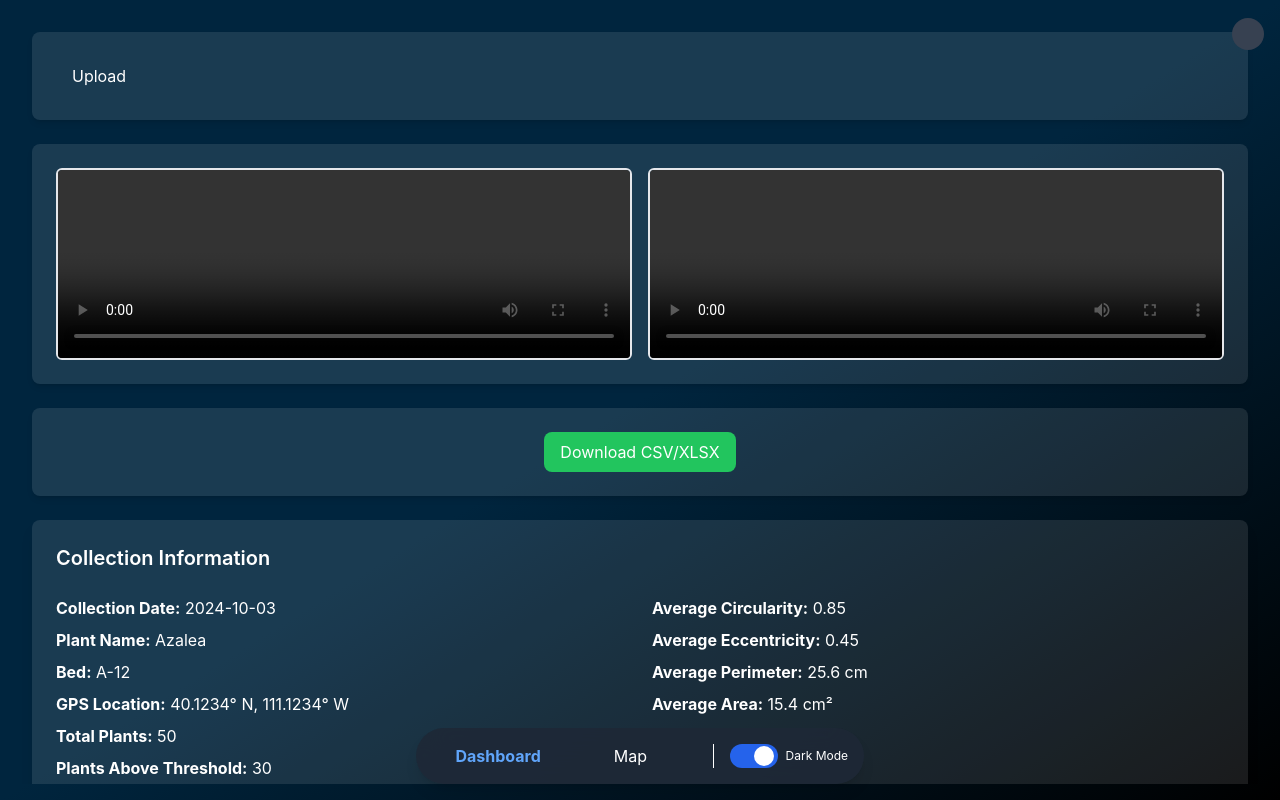
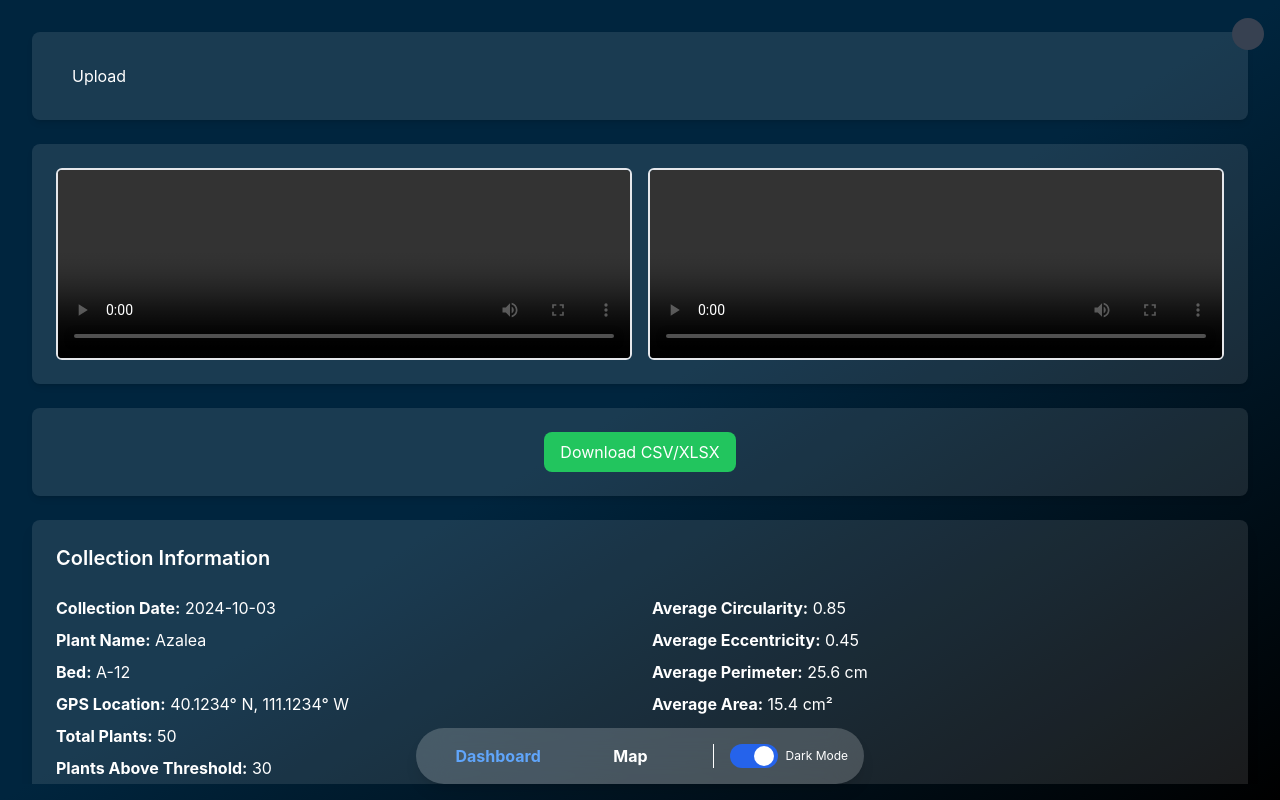
Before and after one commit to mohtasimhadi/OIM-client, a React (Create React App) app: page / in a window 1280 px wide. Built offline with nearby package versions, Linux system fonts and the light colour scheme.

Commit message:
dock changed

```diff
--- a/src/App.tsx
+++ b/src/App.tsx
@@ -1,5 +1,5 @@
 import React, { useState } from 'react';
-import BottomMenu from './components/BottomMenu';
+import Dock from './components/Dock';
 import UserMenu from './components/UserMenu';
 import Dashboard from './pages/Dashboard';
 import Map from './pages/Map';
@@ -17,7 +17,7 @@ const App: React.FC = () => {
         <div className="h-full w-full overflow-y-auto">
           {currentPage === 'dashboard' ? <Dashboard /> : <Map />}
         </div>
-        <BottomMenu darkMode={darkMode} setDarkMode={setDarkMode} currentPage={currentPage} setCurrentPage={setCurrentPage} />
+        <Dock darkMode={darkMode} setDarkMode={setDarkMode} currentPage={currentPage} setCurrentPage={setCurrentPage} />
       </div>
     </div>
   );
--- a/src/components/BottomMenu.tsx
+++ b/src/components/Dock.tsx
@@ -7,18 +7,22 @@ interface BottomMenuProps {
   setCurrentPage: React.Dispatch<React.SetStateAction<string>>;
 }
 
-const BottomMenu: React.FC<BottomMenuProps> = ({ darkMode, setDarkMode, currentPage, setCurrentPage }) => {
+const Dock: React.FC<BottomMenuProps> = ({ darkMode, setDarkMode, currentPage, setCurrentPage }) => {
   return (
-    <div className="fixed bottom-4 left-1/2 transform -translate-x-1/2 w-3/4 max-w-md flex justify-around items-center bg-gray-800/90 text-white p-4 rounded-full shadow-lg backdrop-blur-lg">
+    <div className="fixed bottom-4 left-1/2 transform -translate-x-1/2 w-3/4 max-w-md flex justify-around items-center bg-white/20 text-white p-4 rounded-full shadow-lg backdrop-blur-lg">
       {/* Navigation Buttons */}
       <button
-        className={`flex-1 text-center transition-colors ${currentPage === 'dashboard' ? 'text-blue-400 font-bold' : ''}`}
+        className={`flex-1 text-center transition-colors ${
+          currentPage === 'dashboard' ? (darkMode ? 'text-blue-400' : 'text-[#a3b18a]') : ''
+        } font-bold`}
         onClick={() => setCurrentPage('dashboard')}
       >
         Dashboard
       </button>
       <button
-        className={`flex-1 text-center transition-colors ${currentPage === 'map' ? 'text-blue-400 font-bold' : ''}`}
+        className={`flex-1 text-center transition-colors ${
+          currentPage === 'map' ? (darkMode ? 'text-blue-400' : 'text-[#a3b18a]') : ''
+        } font-bold`}
         onClick={() => setCurrentPage('map')}
       >
         Map
@@ -32,7 +36,7 @@ const BottomMenu: React.FC<BottomMenuProps> = ({ darkMode, setDarkMode, currentP
         <div
           onClick={() => setDarkMode(!darkMode)}
           className={`${
-            darkMode ? 'bg-blue-600' : 'bg-gray-300'
+            darkMode ? 'bg-blue-600' : 'bg-[#a3b18a]'
           } relative inline-flex items-center h-6 rounded-full w-12 cursor-pointer transition-colors`}
         >
           <span
@@ -47,4 +51,4 @@ const BottomMenu: React.FC<BottomMenuProps> = ({ darkMode, setDarkMode, currentP
   );
 };
 
-export default BottomMenu;
+export default Dock;
```
